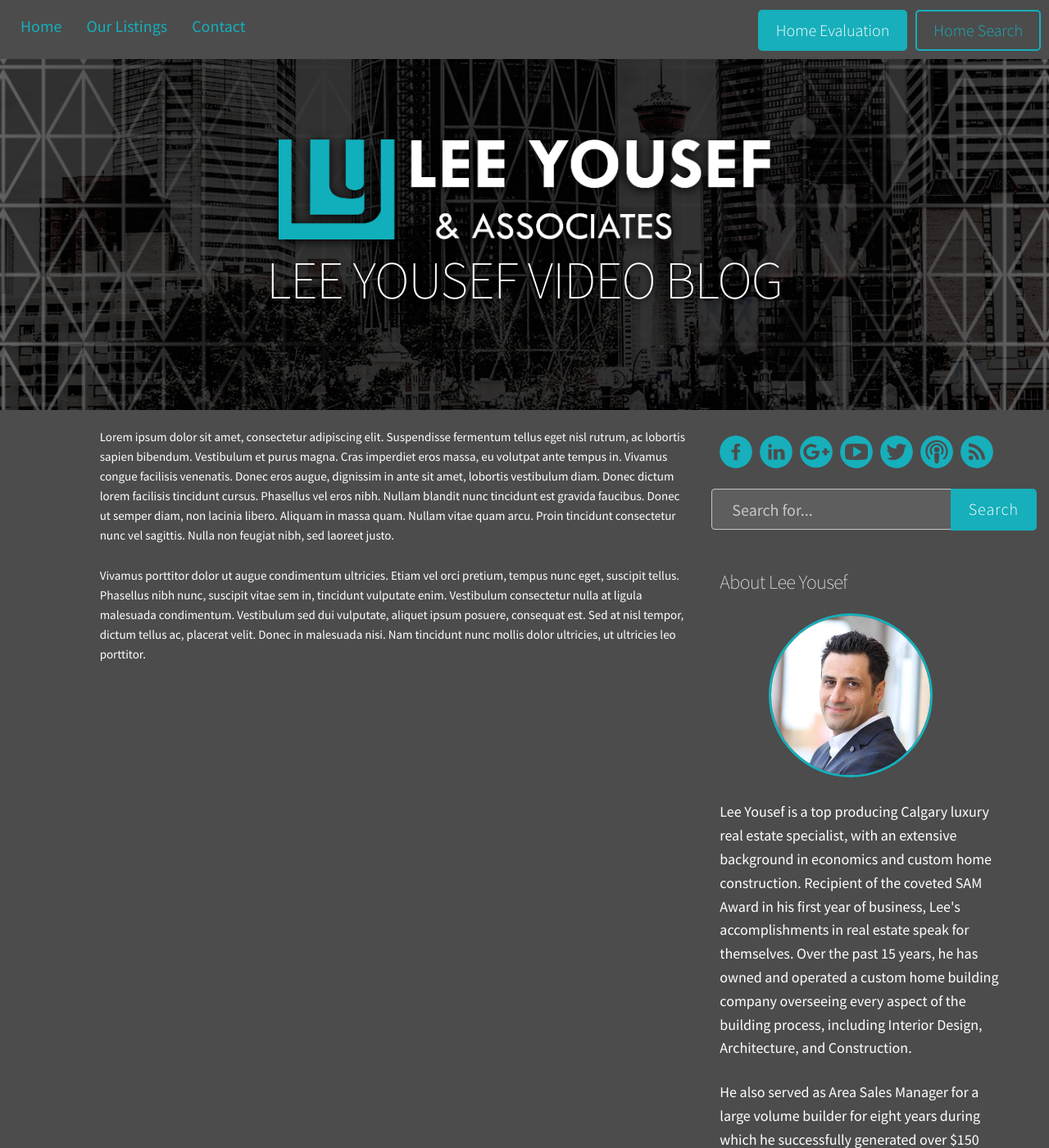
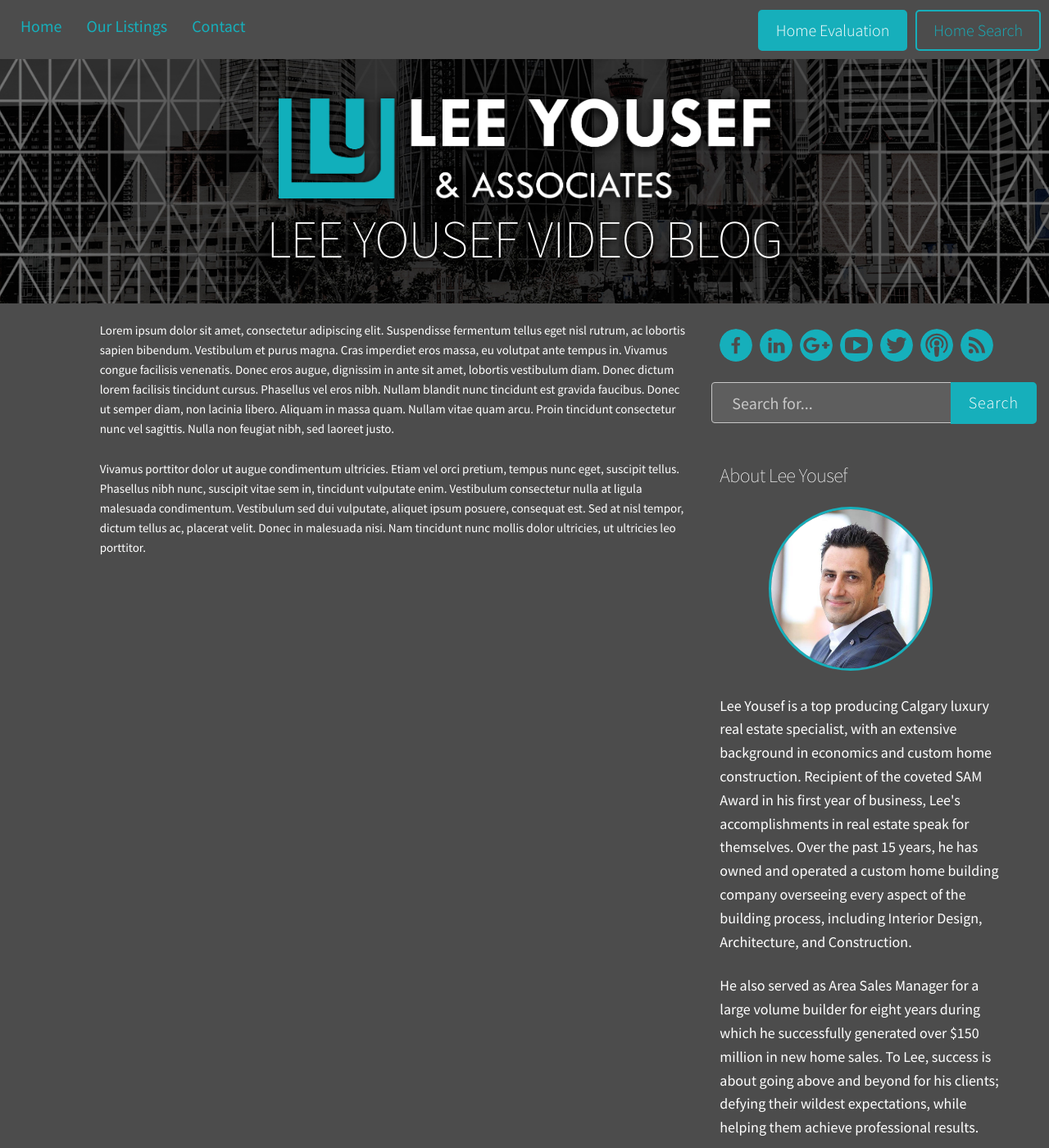
Before and after one commit to Vyral/lee-yousef-blog, a Jekyll site: the page built from about.md, in a window 1280 px wide and 1400 px high. Shown: the whole window at 82% size. Built offline with Jekyll 4.4.1, drawn with Linux system fonts in a browser that asks for light colours; nearby versions of some CDN libraries.

Commit message:
adjusted header for other screen sizes, fixed full width issue with newsletter form FINALLY

```diff
--- a/_includes/pagination.html
+++ b/_includes/pagination.html
@@ -98,5 +98,5 @@
   {% else %}
     <span class="last-page"></span>
   {% endif %}
+{% endif %}
 </div>
-{% endif %}
--- a/_layouts/default.html
+++ b/_layouts/default.html
@@ -41,6 +41,5 @@
 			{% include newsletter.html %}
 			{% include testimonials.html %}
 			{% include footer.html %}
-
   </body>
 </html>
--- a/_sass/_header.sass
+++ b/_sass/_header.sass
@@ -4,15 +4,17 @@
 	background-size: cover
 	background-attachment: fixed
 	background-repeat: no-repeat
-	height: 50rem
+	// height: 50rem
 	text-align: center
-	padding-top: 7rem
+
+	padding-top: $nav-height + 7rem
 	margin-bottom: 20px
 
 .site-logo
 	width: 90%
 	max-width: 28rem
-	margin-top: $nav-height + $nav-height
+
+	// margin-top: $nav-height + $nav-height
 	@include filter(drop-shadow($header-shadow))
 
 .site-title
@@ -20,6 +22,7 @@
 	text-shadow: $header-shadow
 	text-transform: uppercase
 	font-size: 6.5rem
+	padding-bottom: 4rem
 
 @media (max-width: 1100px)
 	.site-title
@@ -31,23 +34,25 @@
 
 @media (max-width: 760px)
 	#hero
-		height: 42rem
+		// height: 33rem
 	.site-logo
 		max-width: 20rem
 		margin-top: 4rem
 	.site-title
 		font-size: 5rem
 
-@media (max-width: 500px)
+@media (max-width: 600px)
 	#hero
-		height: 38rem
+		// height: 31rem
 	.site-logo
 		max-width: 15rem
-		margin-top: 4rem
+		margin-top: 2rem
 	.site-title
 		font-size: 3.5rem
 	.cta
 		padding: 1rem
 @media (max-width: 400px)
+	#hero
+		// height: 25rem
 	.cta
 		padding: 0.5rem
```
Also changed, not shown: 8 other files.
